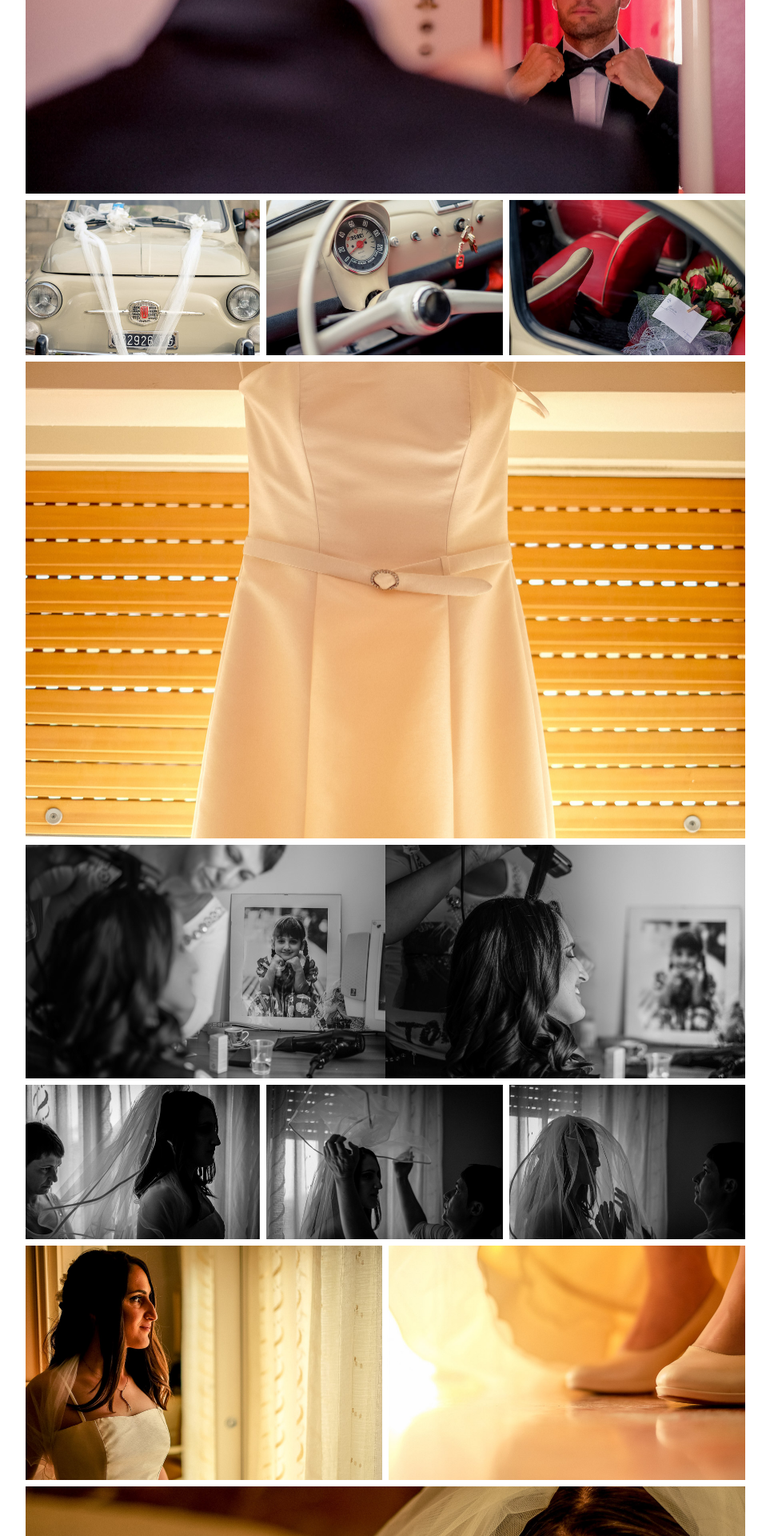
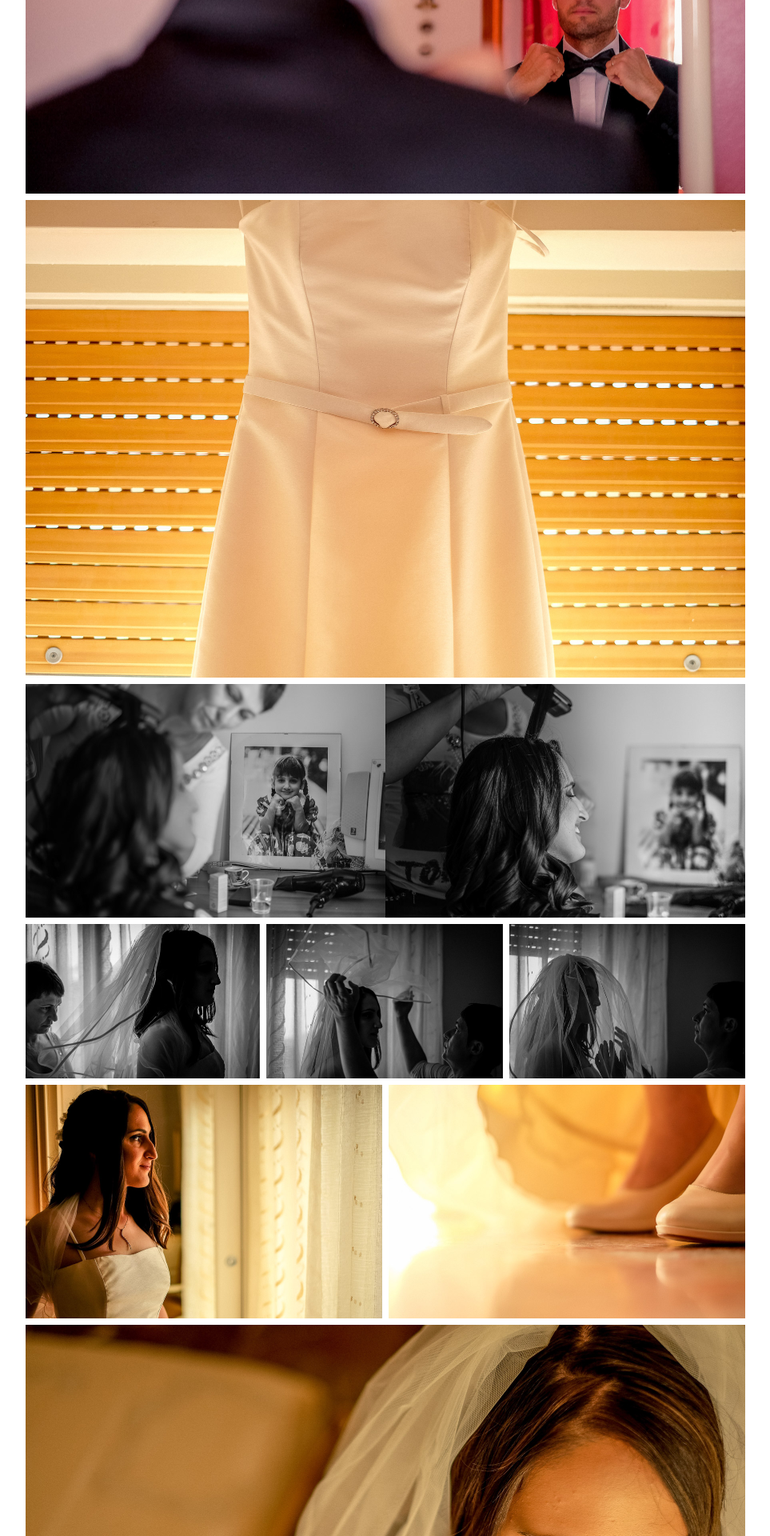
Before and after one commit to 5p2p/cristianmonica, a Jekyll site: the page built from index.md, in a window 1280 px wide. Shown: the part 1811-3731 px from the top of the page at 80% size, without its empty margins (158-1121 px from the left). Built offline with Jekyll 4.4.1, drawn with Linux system fonts in a browser that asks for light colours; nearby versions of some CDN libraries.

Commit message:
web gallery

```diff
--- a/index.md
+++ b/index.md
@@ -13,7 +13,6 @@
 <img src='img/loader.gif' data-src="gallery/web-2.jpg" class="" />
 <img src='img/loader.gif' data-src="gallery/web-3.jpg" class="" />
 <img src='img/loader.gif' data-src="gallery/web-4.jpg" class="" />
-<img src='img/loader.gif' data-src="gallery/web-5.jpg" class="" />
 <img src='img/loader.gif' data-src="gallery/web-6.jpg" class="" />
 <img src='img/loader.gif' data-src="gallery/web-7.jpg" class="" />
 <img src='img/loader.gif' data-src="gallery/web-8.jpg" class="" />
```
Also changed, not shown: 1 other file.
